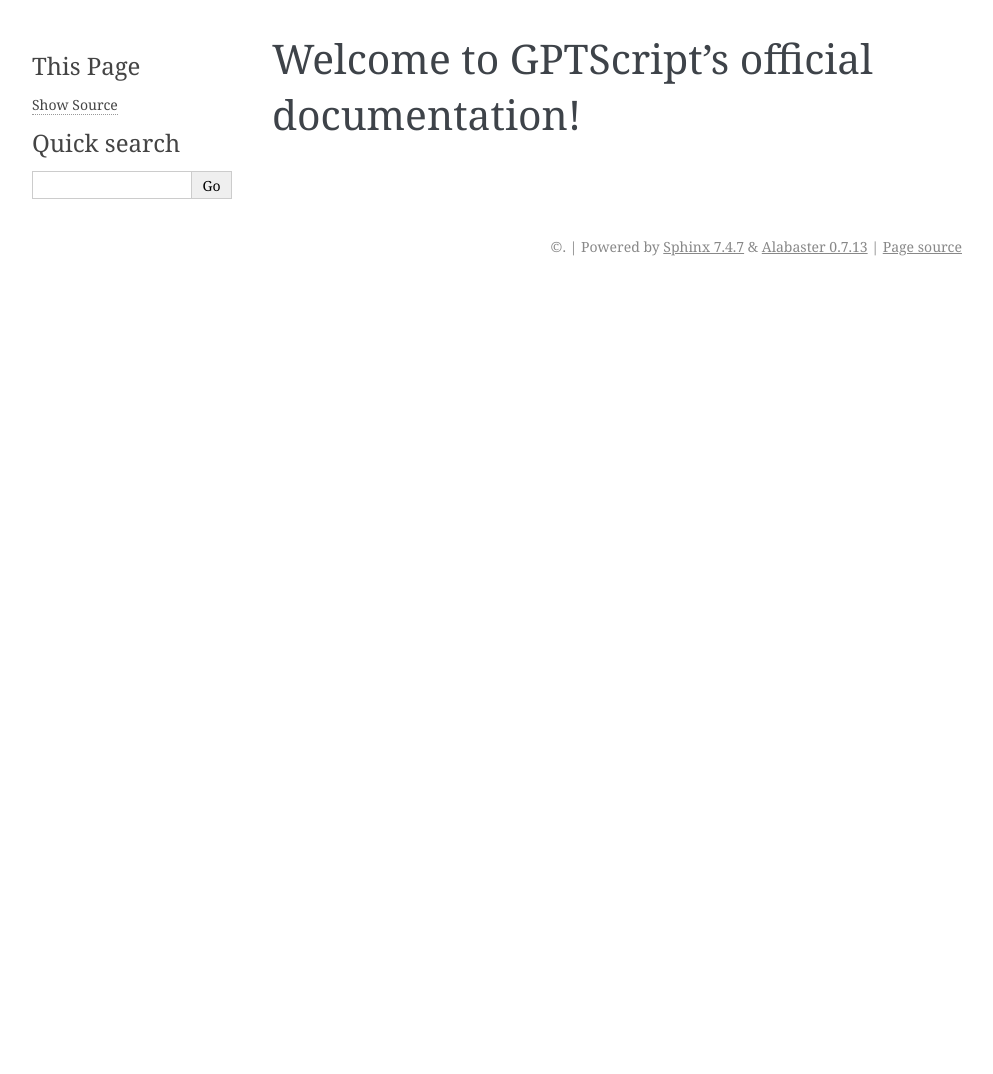
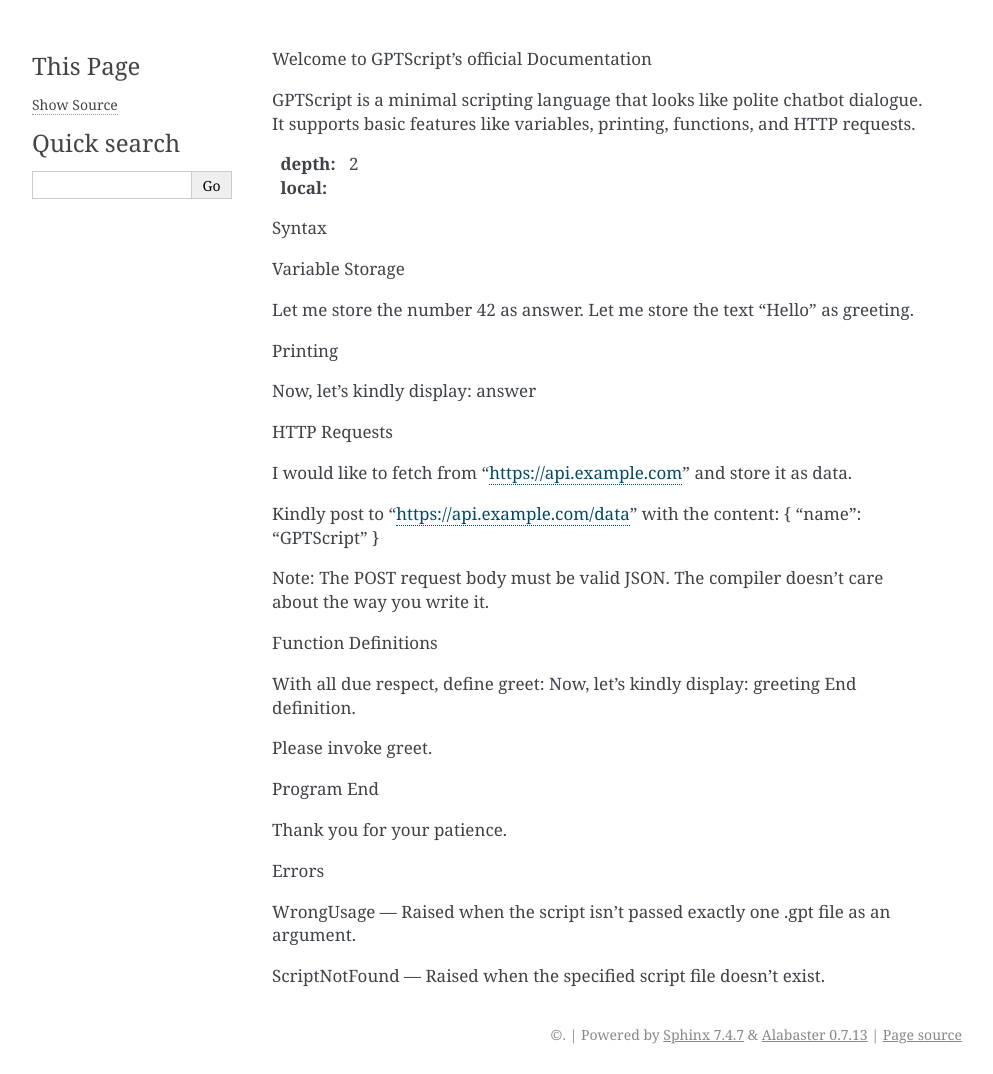
Before and after one commit to SigmaCat01/GPTScript, a Sphinx documentation site: the page built from docs/index.rst, in a window 1280 px wide. Shown: the whole page, without its empty margins (148-1141 px from the left). Built offline with Sphinx 7.4.7, drawn with Linux system fonts in a browser that asks for light colours; before the commit the page ends 900 px from its top, so only the background shows below that.

Commit message:
Update index.rst

```diff
--- a/docs/index.rst
+++ b/docs/index.rst
@@ -1,6 +1,52 @@
-Welcome to GPTScript's official documentation!
-=====================================
+Welcome to GPTScript's official Documentation
 
-.. toctree::
-   :maxdepth: 2
-   :caption: Contents:
+GPTScript is a minimal scripting language that looks like polite chatbot dialogue. It supports basic features like variables, printing, functions, and HTTP requests.
+
+.. contents:: Table of Contents
+:depth: 2
+:local:
+
+Syntax
+
+Variable Storage
+::
+
+Let me store the number 42 as answer.
+Let me store the text "Hello" as greeting.
+
+Printing
+::
+
+Now, let's kindly display: answer
+
+HTTP Requests
+::
+
+I would like to fetch from "https://api.example.com" and store it as data.
+
+Kindly post to "https://api.example.com/data" with the content:
+{
+"name": "GPTScript"
+}
+
+Note: The POST request body must be valid JSON. The compiler doesn't care about the way you write it.
+
+Function Definitions
+::
+
+With all due respect, define greet:
+Now, let's kindly display: greeting
+End definition.
+
+Please invoke greet.
+
+Program End
+::
+
+Thank you for your patience.
+
+Errors
+
+WrongUsage — Raised when the script isn't passed exactly one .gpt file as an argument.
+
+ScriptNotFound — Raised when the specified script file doesn't exist.
```
